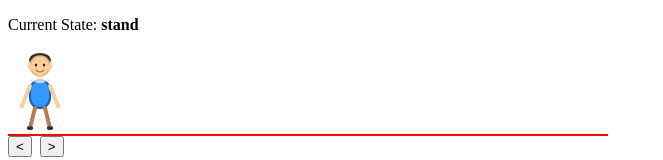
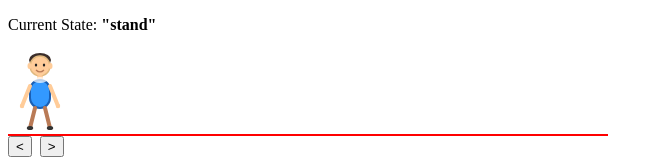
Before and after one commit to domeafavour/hello-xstate, a React (Vite) app: page / in a window 1280 px wide. Shown: the top 160 px of the page, without its empty margins (0-663 px from the left). Built offline with nearby package versions, Linux system fonts and the light colour scheme.

Commit message:
feat: update Player component to display current state as a JSON string and fix actor's vertical position calculation

```diff
--- a/src/Player.tsx
+++ b/src/Player.tsx
@@ -35,7 +35,7 @@ export function Player() {
   return (
     <div>
       <p>
-        Current State: <strong>{state.value}</strong>
+        Current State: <strong>{JSON.stringify(state.value)}</strong>
       </p>
       <div
         style={{
@@ -50,7 +50,7 @@ export function Player() {
             transition: "transform 0.2s linear",
             transform: `translate(${
               (SCENE_WIDTH - ACTOR_WIDTH) * (state.context.x / 100)
-            }px, 0px)`,
+            }px, ${-state.context.y}px)`,
           }}
         >
           <Person walking={state.matches("walking")} />
```
